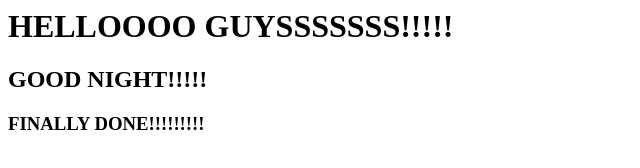
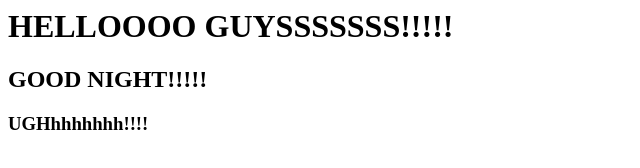
Before and after one commit to ishwari-itiss/iacsd, a plain HTML site: page index.html in a window 1280 px wide. Shown: the whole page, without its empty margins (0-640 px from the left). Drawn offline with Linux system fonts and the light colour scheme.

Commit message:
Final commit

```diff
--- a/index.html
+++ b/index.html
@@ -1,3 +1,3 @@
 <h1>HELLOOOO GUYSSSSSSS!!!!!</h1>
 <h2>GOOD NIGHT!!!!!</h2>
-<h3>FINALLY DONE!!!!!!!!!</h3>
+<h3>UGHhhhhhhh!!!!</h3>
```
